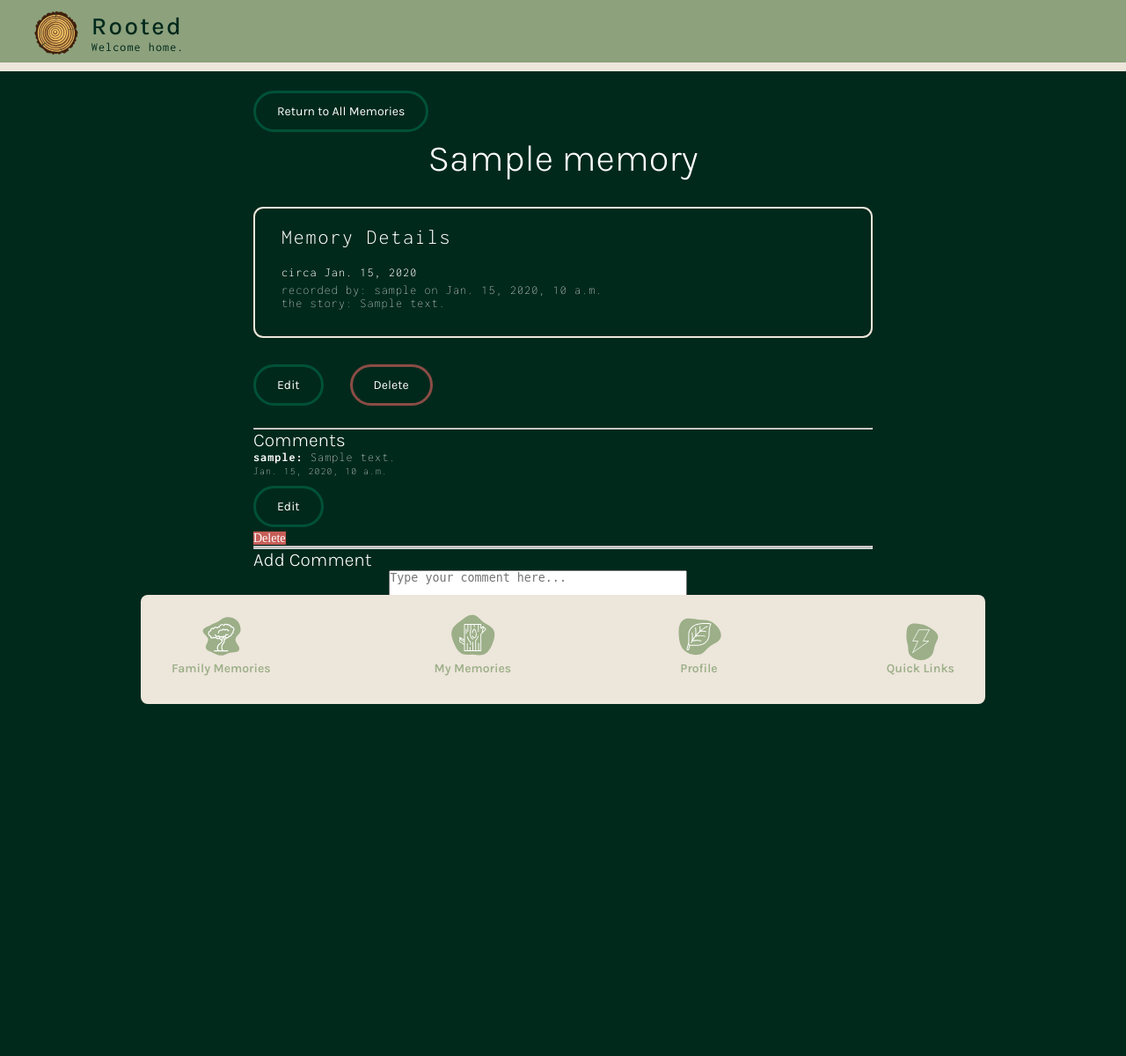
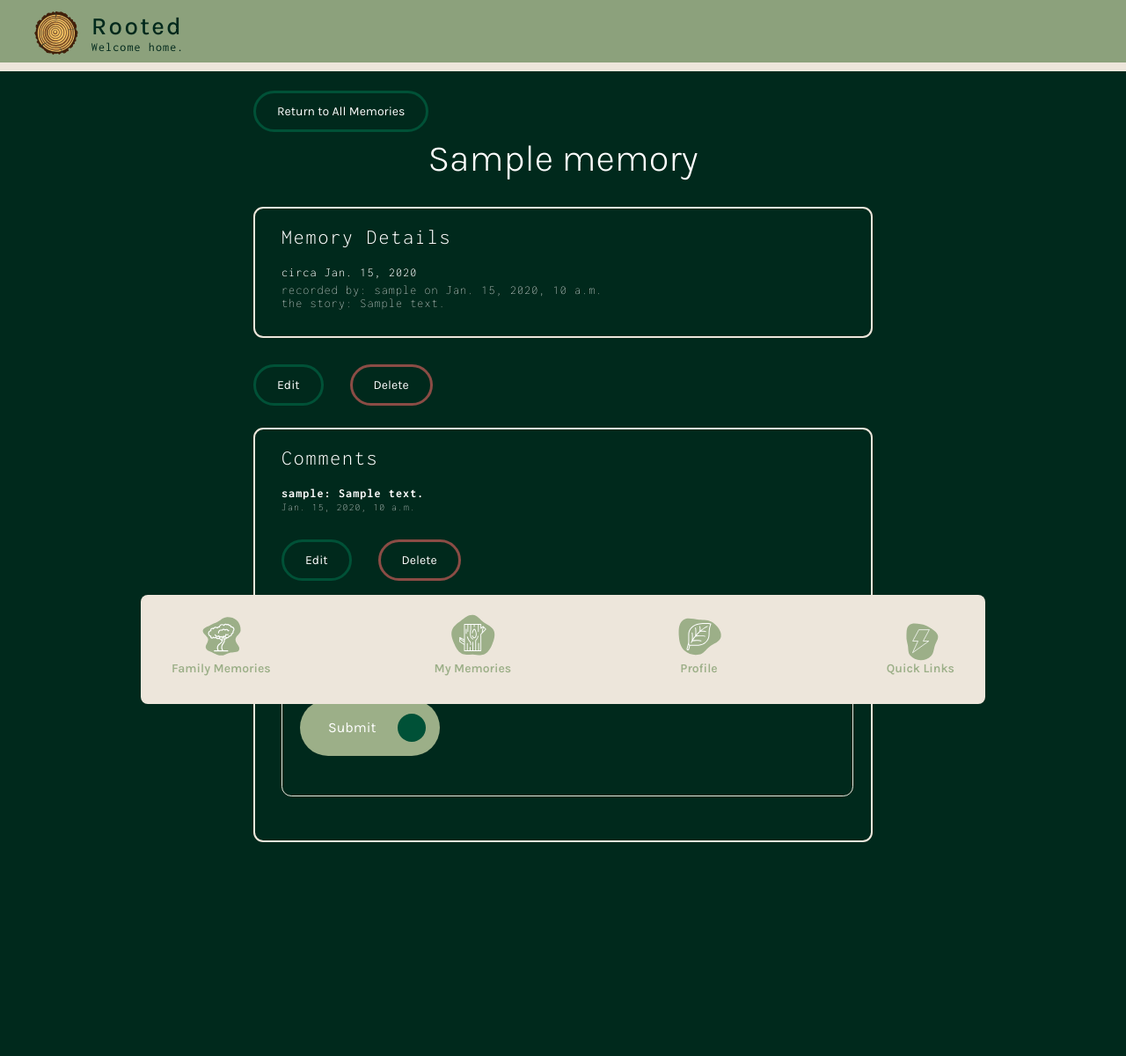
Before and after one commit to lanewells/rooted, a Django app: page /memories/1/ in a window 1280 px wide. Shown: the whole page at 88% size. Before the commit the page ends 800 px from the top, so only its background shows below. Run offline with Django 5.2, Linux system fonts and the light colour scheme; a user stored in the database is signed in; tables that the repository leaves empty hold one stand-in row (values such as "Sample post").

Commit message:
Added styling to CRUD pages.

```diff
--- a/main_app/static/css/base.css
+++ b/main_app/static/css/base.css
@@ -109,10 +109,11 @@ a {
 main {
     padding-top: 85px;
     width: 55%;
-    height: 100vh;
+    height: 150vh;
     display: flex;
     flex-direction: column;
     justify-content: flex-start;
+    padding-bottom: 90px;
 }
 
 .navbar {
--- a/main_app/templates/main_app/comments/comment_form.html
+++ b/main_app/templates/main_app/comments/comment_form.html
@@ -8,7 +8,7 @@
   <table>
     {{ form.as_p }}
   </table>
-  <button type="submit" class="btn btn-submit">Submit</button>
+  <button type="submit" class="btn btn-secondary">Submit</button>
   <a href="{% url 'memory-detail' comment.memory.id %}" class="btn btn-secondary">Cancel!</a>
 </form>
 
--- a/main_app/templates/main_app/memories/memory_detail.html
+++ b/main_app/templates/main_app/memories/memory_detail.html
@@ -10,6 +10,7 @@
     <a href="{% url 'memory-list' %}" class="link-subtle"><span>Return to All Memories</span></a>
     <h1>{{ memory.title }}</h1>
 </div>
+
 <div class="page-content">
     <div class="info">
         <p class="subtitle">Memory Details</p>
@@ -23,32 +24,37 @@
             <a href="{% url 'memory-delete' memory.id %}" class="link-subtle danger">Delete</a>
         </div>
         {% endif %}
-
-    <hr />
-    <h2>Comments</h2>
+    <div class="info">
+        <p class="subtitle">Comments</h2>
         <div>
             {% for comment in comments %}
-            <p><strong>{{ comment.created_by }}:</strong> {{ comment.text }}</p>
+                <p><strong>{{ comment.created_by }}: {{ comment.text }}</strong></p>
                 <p><small>{{ comment.created }}</small></p>
 
                 {% if user == comment.created_by %}
+                <div class="btn-container">
                 <a href="{% url 'comment-update' comment.id %}" class="link-subtle">Edit</a>
-            <a href="{% url 'comment-delete' comment.id %}" class="btn-danger">Delete</a>
+                <a href="{% url 'comment-delete' comment.id %}" class="link-subtle danger">Delete</a>
+            </div>
                 {% endif %}
-            <hr>
             {% empty %}
                 <p>No comments yet. Be the first!</p>
             {% endfor %}
         </div>
-
-    <hr>
-
-    <h2>Add Comment</h2>
         <form action="" method="post">
+            <fieldset>
+                <legend>Add Comment</legend>
                 {% csrf_token %}
                 {{ comment_form.as_p }}
-        <button type="submit" class="btn btn-submit">Submit</button>
+                <div class="btn-container">
+                    <button type="submit" class="btn btn-secondary"><span>Submit</span></button>
+                </div>
+            </fieldset>
         </form>
     </div>
 
+
+
+</div>
+
 {% endblock %}
```
Also changed, not shown: main_app/views.py (+0 -9 lines), main_app/static/css/details.css (line endings or trailing spaces). Lines whose indentation alone changed are shown as unchanged.
